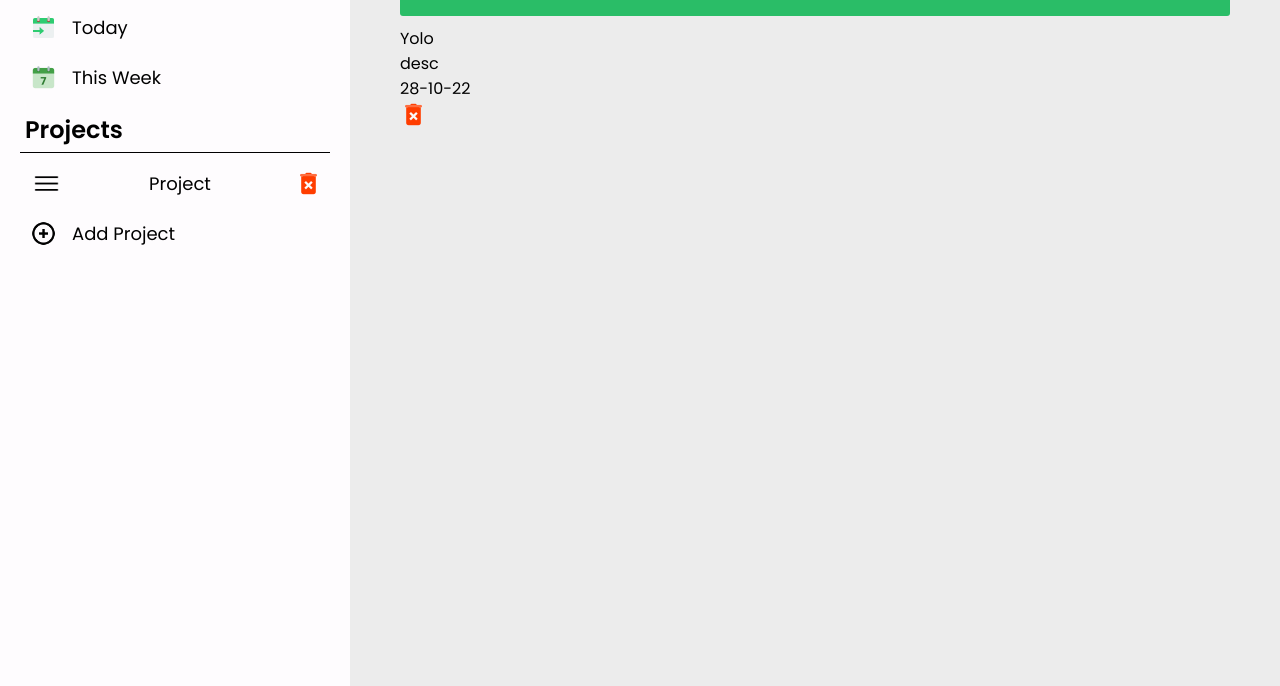
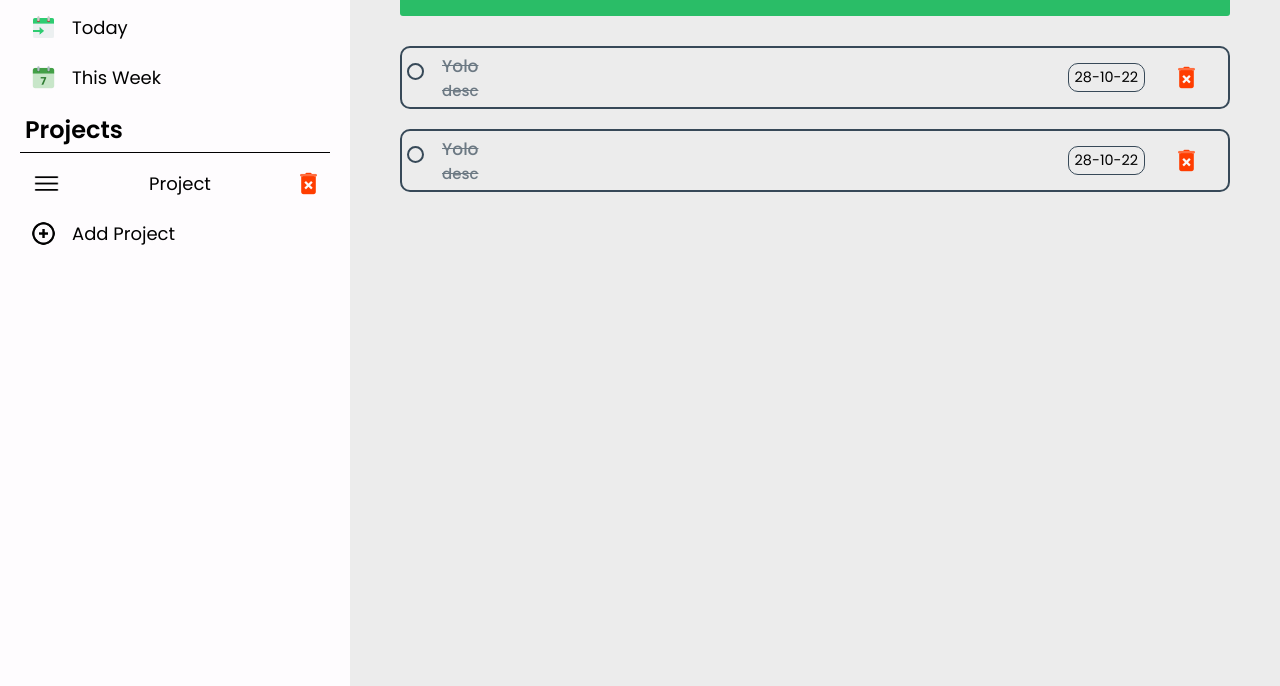
Before and after one commit to AbdulMoeez060/odin-todo, a website built with webpack: page src/template.html in a window 1280 px wide. Shown: the part 186-872 px from the top of the page. Built offline with nearby package versions, Linux system fonts and the light colour scheme; files whose address does not match are found by name; a web font is replaced by a local one.

Commit message:
complete todo item design

```diff
--- a/src/styles/main.css
+++ b/src/styles/main.css
@@ -40,13 +40,15 @@ header {
   cursor: pointer;
 }
 .hamburger:hover,
-.project-item > img:hover {
+.project-item > img:hover,
+.right img:hover{
   background-color: rgba(128, 128, 128, 0.267);
 }
 .hamburger:active,
 button:active,
 .project-item  img:active,
-.project-form  .buttons > input:active {
+.project-form  .buttons > input:active,
+.right img:active{
   transform: scale(0.9);
 }
 .logo {
@@ -139,7 +141,7 @@ button:active,
 .project-item {
   justify-content: space-between;
 }
-.project-item > img {
+.project-item > img,.right img {
   padding: 3px;
   border-radius: 4px;
   margin-right: 5px;
@@ -190,6 +192,7 @@ button:active,
   box-sizing: border-box;
   display: flex;
   flex-direction: column;
+  gap: 20px;
 }
 .name{
   background-color: var(--accent);
@@ -200,6 +203,81 @@ button:active,
     border-radius: 3px;
     margin-bottom: 10px;
 }
+.todos{
+  display: flex;
+  flex-direction: column;
+  gap: 20px;
+}
+
+.todo-item{
+  display: flex;
+  justify-content: space-between;
+  align-items: center;
+  border: 2px solid var(--textColor);
+  padding: 5px;
+  border-radius: 10px;
+}
+.todo-item:hover{
+  background-color: var(--bgColor1);
+}
+.todo-item:active{
+  transform: scale(0.995);
+
+}
+
+.left{
+  display: flex;
+  flex: 3;
+  gap: 10px;
+  flex-wrap: wrap;
+  color: var(--textColor);
+  font-size: 17px;
+  font-weight: 500;
+}
+.left .text p:nth-child(2){
+  font-size: 15px;
+}
+
+.item-checked {
+  text-decoration: line-through;
+  opacity: 0.7;
+}
+.right{
+  display: flex;
+  flex: 1;
+  justify-content: flex-end;
+  align-items: center;
+  gap: 20px;
+  padding-right: 15px;
+}
+
+
+.date {
+  font-size: 0.9rem;
+  padding: 3px 6px;
+  margin: 6px 5px;
+  border: solid 1.5px var(--textColor);
+  border-radius: 10px;
+}
+.unchecked {
+  width: 13px;
+  height: 13px;
+  border: solid 2px var(--textColor);
+  border-radius: 50%;
+  margin-right: 8px;
+  margin-top: 10px;
+  flex-shrink: 0;
+}
+.checked {
+  background-image: url(../assets/checkmark.png);
+  background-size: 100%;
+  background-repeat: no-repeat;
+  background-origin: border-box;
+  background-color: white;
+  border-color: var(--accent);
+}
+
+
 @media (max-width: 930px) {
   .container {
     flex-direction: column;
--- a/src/template.html
+++ b/src/template.html
@@ -55,11 +55,28 @@
         <div class="name">All Tasks</div>
         <div class="todos">
           <div class="todo-item">
-            <div class="text">
-              <p>Yolo</p>
-              <p>desc</p>
+            <div class="left">
+              <div class="unchecked"></div>
+              <div class="text item-checked">
+                <p>Yolo</p>
+                <p>desc</p>
+              </div>
             </div>
-            <div>
+            <div class="right">
+              <p class="date">28-10-22</p>
+              <img src="del.png">
+            </div>
+
+          </div>
+          <div class="todo-item">
+            <div class="left">
+              <div class="unchecked"></div>
+              <div class="text item-checked">
+                <p>Yolo</p>
+                <p>desc</p>
+              </div>
+            </div>
+            <div class="right">
               <p class="date">28-10-22</p>
               <img src="del.png">
             </div>
```
Also changed, not shown: src/assets/checkmark.png (added).
